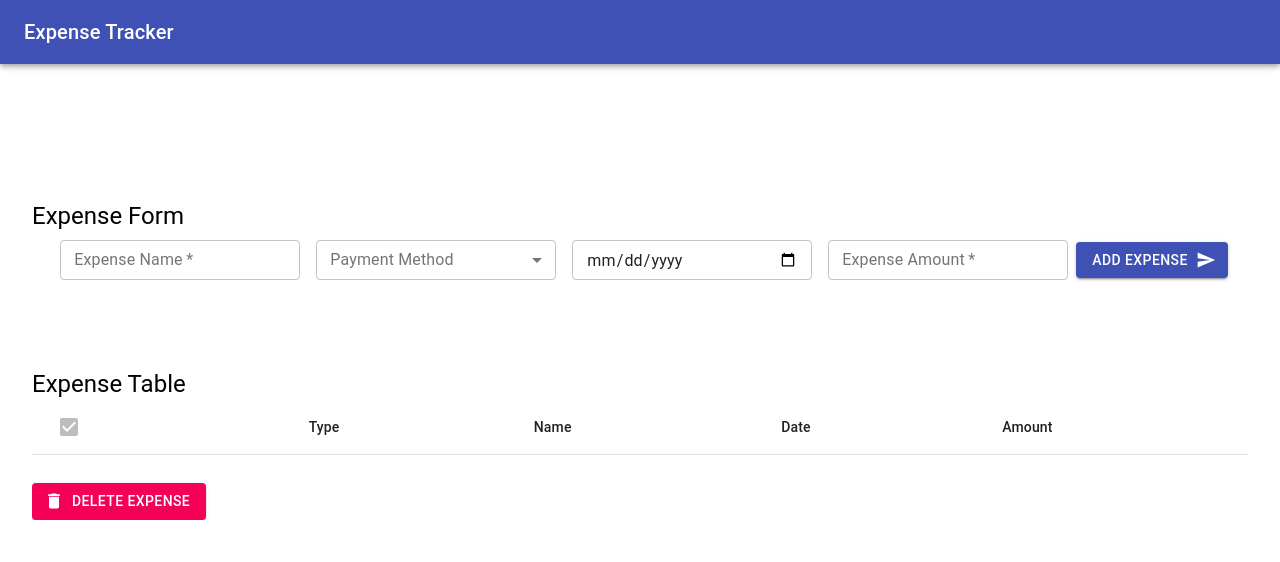
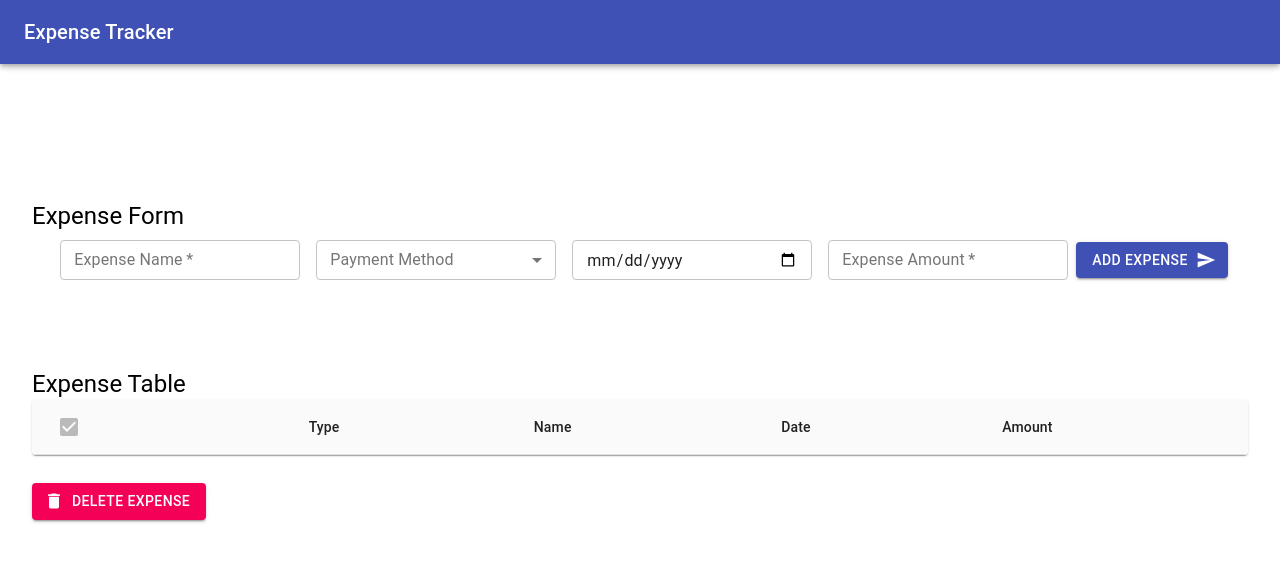
Before and after one commit to shrki416/Expense-Tracker, a React (Create React App) app: page / in a window 1280 px wide. Shown: the top 562 px of the page. Built offline with nearby package versions, Linux system fonts and the light colour scheme.

Commit message:
Import only what I need to reduce bundle size

```diff
--- a/src/ExpenseTable.js
+++ b/src/ExpenseTable.js
@@ -1,22 +1,26 @@
 import React from "react";
-import {
-  Button,
-  Table,
-  TableBody,
-  TableCell,
-  TableContainer,
-  TableHead,
-  TableRow,
-  Checkbox,
-  makeStyles,
-  Typography,
-} from "@material-ui/core";
+import Button from "@material-ui/core/Button";
+import Table from "@material-ui/core/Table";
+import TableBody from "@material-ui/core/TableBody";
+import TableCell from "@material-ui/core/TableCell";
+import TableHead from "@material-ui/core/TableHead";
+import TableRow from "@material-ui/core/TableRow";
+import Checkbox from "@material-ui/core/Checkbox";
+import { makeStyles } from "@material-ui/core/styles";
+import Typography from "@material-ui/core/Typography";
 import DeleteIcon from "@material-ui/icons/Delete";
-import SaveIcon from "@material-ui/icons/Save";
+import Paper from "@material-ui/core/Paper";
+import TableContainer from "@material-ui/core/TableContainer";
 
 const useStyles = makeStyles({
   root: {
     marginTop: "2em",
+    table: {
+      minWidth: 650,
+    },
+    container: {
+      maxHeight: 440,
+    },
   },
 });
 
@@ -27,7 +31,6 @@ function ExpenseTable({ items, deleteItem, checkedItem }) {
   const formatDate = (date) => {
     const newDate = new Date(date.replace(/-/g, "/"));
     return new Intl.DateTimeFormat("en-US").format(newDate);
-    // return newDate.toLocaleDateString("en-US");
   };
 
   const rows = items.map(({ name, type, date, amount, checked }, index) => (
@@ -37,7 +40,6 @@ function ExpenseTable({ items, deleteItem, checkedItem }) {
           checked={checked}
           color="primary"
           checkedIcon={<DeleteIcon />}
-          icon={<SaveIcon />}
           inputProps={{ "aria-label": "secondary checkbox" }}
           onChange={() => checkedItem(index)}
         />
@@ -50,9 +52,15 @@ function ExpenseTable({ items, deleteItem, checkedItem }) {
   ));
 
   return (
-    <TableContainer>
+    <>
       <Typography variant="h5">Expense Table</Typography>
-      <Table size="small" aria-label="a dense table">
+      <TableContainer component={Paper}>
+        <Table
+          size="small"
+          aria-label="expense table"
+          className={classes.table}
+          stickyHeader
+        >
           <TableHead>
             <TableRow>
               <TableCell>
@@ -70,6 +78,7 @@ function ExpenseTable({ items, deleteItem, checkedItem }) {
           </TableHead>
           <TableBody>{rows}</TableBody>
         </Table>
+      </TableContainer>
       <Button
         className={classes.root}
         variant="contained"
@@ -80,7 +89,7 @@ function ExpenseTable({ items, deleteItem, checkedItem }) {
       >
         Delete Expense
       </Button>
-    </TableContainer>
+    </>
   );
 }
 
```
Lines whose indentation alone changed are shown as unchanged.
